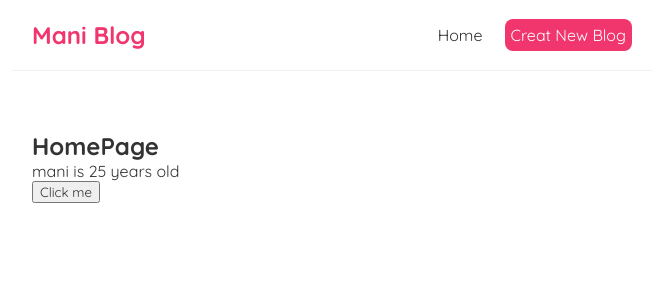
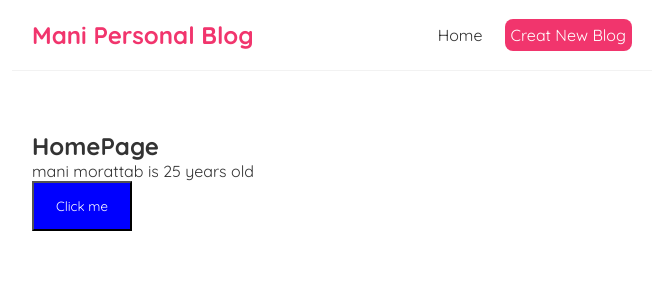
Before and after one commit to manimovassagh/react, a React (Create React App) app: page / in a window 1280 px wide. Shown: the top 300 px of the page, without its empty margins (308-971 px from the left). Built offline with nearby package versions, Linux system fonts and the light colour scheme.

Commit message:
Add files via upload

```diff
--- a/src/Home.js
+++ b/src/Home.js
@@ -1,6 +1,9 @@
 import { useState } from "react";
 
+
+
 const Home = () => {
+  const familhy="morattab"
   // let name ='mani';
   const [name, setName] = useState("mani");
   const[age,setAge]=useState(25);
@@ -13,8 +16,8 @@ const Home = () => {
   return (
     <div className="home">
       <h2>HomePage</h2>
-      <p>{name} is {age} years old</p>
-      <button onClick={handleClick}>Click me</button>
+      <p>{name} {familhy} is {age} years old</p>
+      <button style={{backgroundColor:'blue',color:'white',width:'100px',height:'50px',borderRadius:'100'}} onClick={handleClick}>Click me</button>
     </div>
   );
 };
--- a/src/navbar.js
+++ b/src/navbar.js
@@ -1,7 +1,9 @@
 const Navbar = () => {
+  const title ="Mani Personal Blog"
   return (
+
     <nav className="navbar">
-      <h1>Mani Blog</h1>
+      <h1>{title}</h1>
       <div className="links">
         <a href="/">Home</a>
         <a href='/creat' style={{
```
Also changed, not shown: src/App.js (+5 -2 lines).
